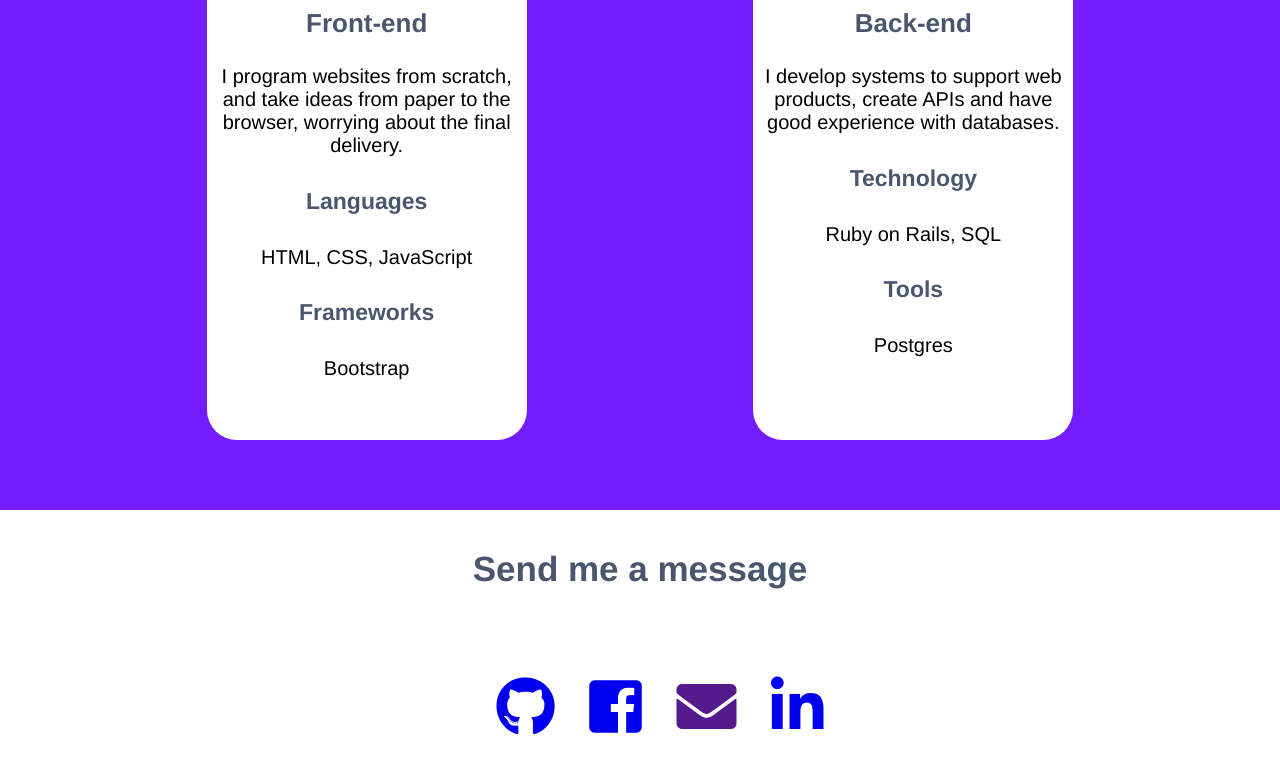
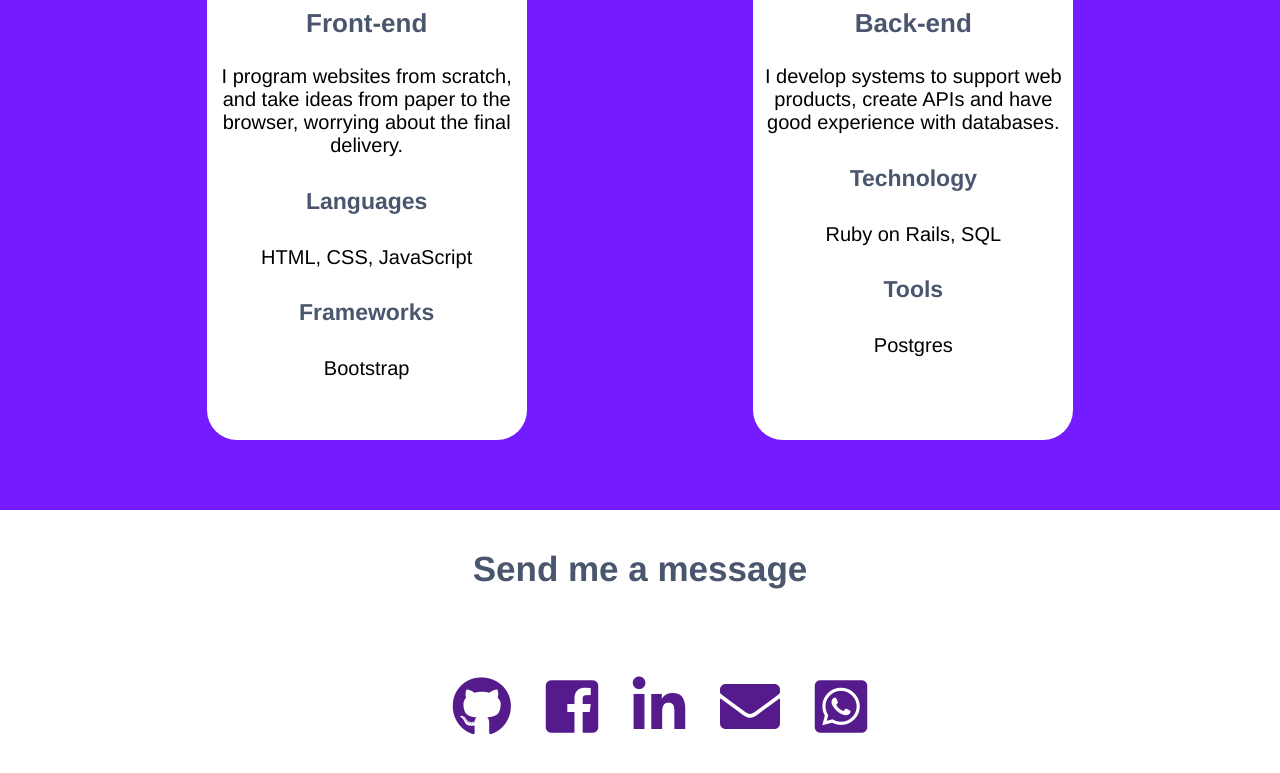
Before and after one commit to Jamal-CRF/profile, a plain HTML site: page index.html in a window 1280 px wide. Shown: the part 875-1648 px from the top of the page. Drawn offline with Linux system fonts and the light colour scheme.

Commit message:
colocando wpp

```diff
--- a/index.html
+++ b/index.html
@@ -65,11 +65,14 @@
         <!-- <a href="https://github.com/Jamal-CRF" target="_blank">
           <i class="fas fa-phone-square">(21)999978879</i>  -->
         </a>
+        <a href="https://www.linkedin.com/in/lucasaraujomouta" target="_blank">
+          <i class="fab fa-linkedin-in"></i>
+        </a>
         <a href="mailto:lucasaraujomouta@gmail.com" target="_blank">
           <i class="fas fa-envelope"></i>
         </a>
-        <a href="https://www.linkedin.com/in/lucasaraujomouta" target="_blank">
-          <i class="fab fa-linkedin-in"></i>
+        <a href="https://web.whatsapp.com/send?phone=5521999978879" target="_blank">
+          <i class="fab fa-whatsapp-square"></i>
         </a>
 
       </ul>
--- a/style.css
+++ b/style.css
@@ -144,4 +144,6 @@ a:-webkit-any-link {
 .fab {
   padding-left: 9px;
   padding-right: 9px;
+  color: #551a8b;
+
 }
```
